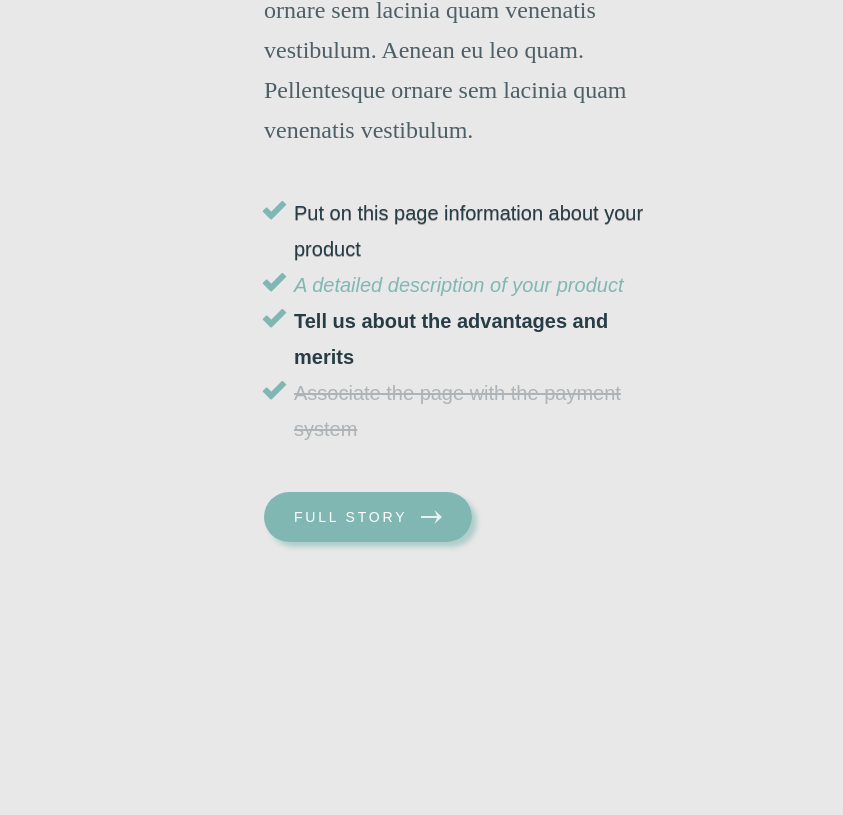
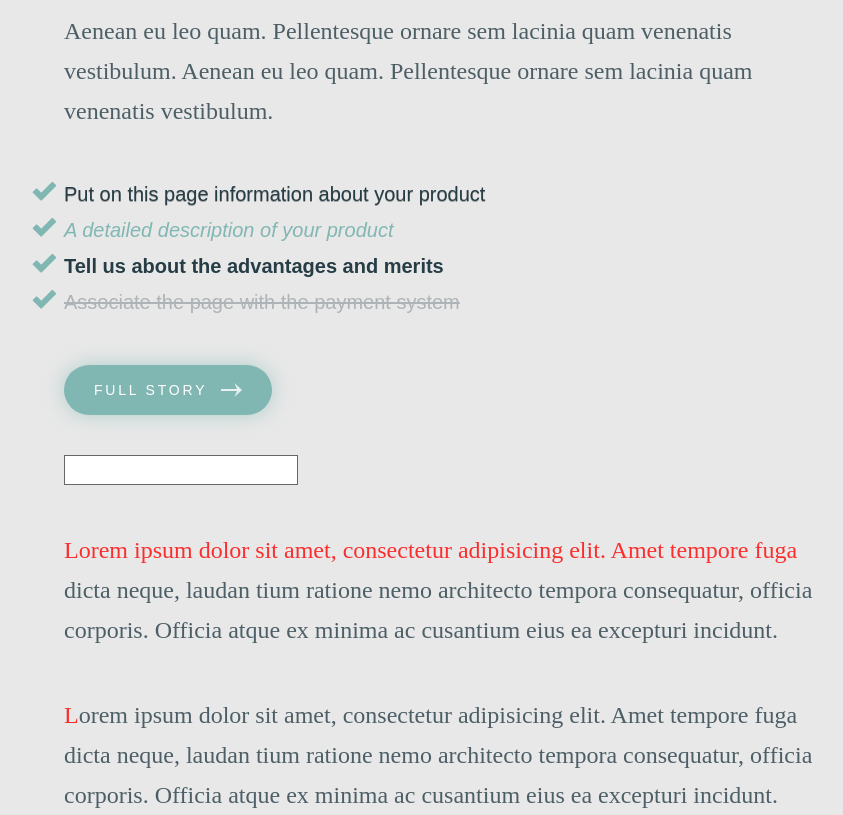
Before and after one commit to Saprsuu6/HTML_CSS_PRACTICE, a plain HTML site: page Practice1/index.html in a window 1280 px wide. Shown: the part 1131-1946 px from the top of the page, without its empty margins (186-1029 px from the left). Before the commit the page ends 1750 px from the top, so only its background shows below. Drawn offline with Linux system fonts and the light colour scheme.

Commit message:
lonly waiting commit

```diff
--- a/Practice1/index.html
+++ b/Practice1/index.html
@@ -45,6 +45,21 @@
         <a href="#" class="button-link general-text-settings">
           <span>Full Story</span>
         </a>
+        <input class="content-input" type="text" />
+        <div class="foot-text content-describe general-text-settings">
+          <p>
+            Lorem ipsum dolor sit amet, consectetur adipisicing elit. Amet
+            tempore fuga dicta neque, laudan tium ratione nemo architecto
+            tempora consequatur, officia corporis. Officia atque ex minima ac
+            cusantium eius ea excepturi incidunt.
+          </p>
+          <p>
+            Lorem ipsum dolor sit amet, consectetur adipisicing elit. Amet
+            tempore fuga dicta neque, laudan tium ratione nemo architecto
+            tempora consequatur, officia corporis. Officia atque ex minima ac
+            cusantium eius ea excepturi incidunt.
+          </p>
+        </div>
       </div>
     </div>
   </body>
--- a/Practice1/style.css
+++ b/Practice1/style.css
@@ -39,7 +39,7 @@ h1,h2,h3,h4,h5,h6{font-size:inherit;font-weight: 400;}
 body {
     font-family: 'Times New Roman', Times, serif;
     background-color: #e8e8e8;
-    padding: 50px 400px 0 400px;
+    padding: 50px 200px 0 200px;
 }
 
 .background {
@@ -104,8 +104,15 @@ body {
     list-style: url("./Resources/icons/check_icon.png");
 }
 
+/* .content-list ul li p::before {
+    content: "";
+    width: 25px;
+    height: 25px;
+    display: inline-block;
+    background: url("./Resources/icons/check_icon_red.png") no-repeat;
+} */
+
 .content-list ul {
-    padding-left: 30px;
     text-align: left;
     font-size: 20px;
     font-family: Arial, Helvetica, sans-serif;
@@ -138,8 +145,13 @@ body {
     opacity: 0.3;
 }
 
+.content-list ul li:hover {
+    list-style: url("./Resources/icons/check_icon_red.png");
+    color: #ff0000;
+}
+
 .button-link {
-    box-shadow: 5px 5px 5px rgba(128, 183, 179, 0.54);
+    box-shadow: 0 0 20px rgba(128, 183, 179, 0.54);
     padding: 17px 30px 17px 30px;
     background-color: #80b7b3;
     border-radius: 30px;
@@ -151,7 +163,39 @@ body {
     letter-spacing: 2.8px;
 }
 
+.button-link:hover {
+    background-color: #3a5856;
+    box-shadow: 0 0 20px #3a5856;
+}
+
+.button-link:active {
+    background-color: #818181;
+    box-shadow: 0 0 20px #818181;
+}
+
 .button-link span {
     padding: 0 35px 0 0;
     background: url("./Resources/icons/arrow.svg") right no-repeat;
 }
+
+.content-input {
+    margin: 45px 0 45px 0;
+    display: block;
+    border: 1px solid #666;
+    padding: 5px 15px;
+    font-size: medium;
+    width: 30%;
+}
+
+.content-input:focus {
+    box-shadow: 0 0 20px #7fbed5;
+    border: 1px solid #7fbed5;
+}
+
+.foot-text p:first-child::first-line {
+    color: red;
+}
+
+.foot-text p:nth-child(2)::first-letter {
+    color: red;
+}
```
Also changed, not shown: Practice1/Resources/icons/check_icon_red.png (added).
